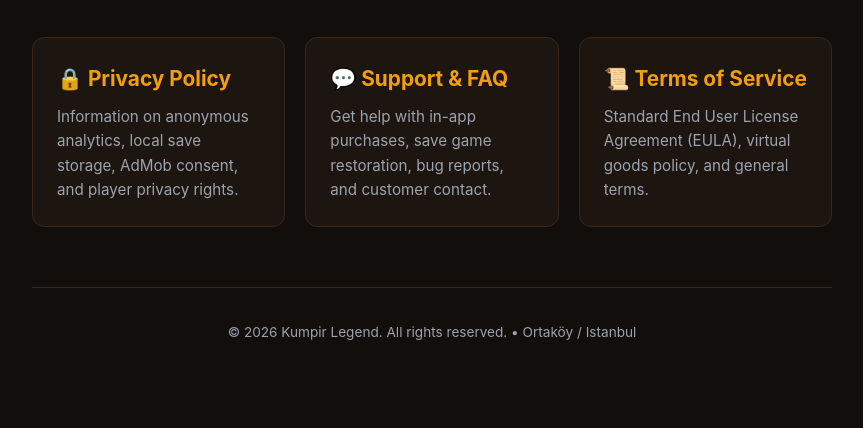
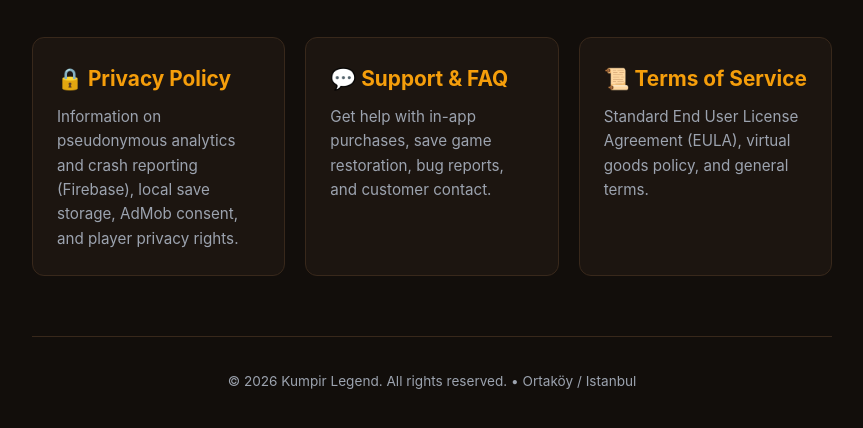
Before and after one commit to tunahandag/kumpir-legend-docs, a plain HTML site: page index.html in a window 1280 px wide. Shown: the part 176-604 px from the top of the page, without its empty margins (208-1071 px from the left). Drawn offline with Linux system fonts and the light colour scheme.

Commit message:
Homepage: describe Firebase analytics and crash reporting (#3)

```diff
--- a/index.html
+++ b/index.html
@@ -94,7 +94,7 @@
             <a href="privacy-policy.html" class="card">
                 <div>
                     <h2>🔒 Privacy Policy</h2>
-                    <p>Information on anonymous analytics, local save storage, AdMob consent, and player privacy rights.</p>
+                    <p>Information on pseudonymous analytics and crash reporting (Firebase), local save storage, AdMob consent, and player privacy rights.</p>
                 </div>
             </a>
             <a href="support.html" class="card">
```
